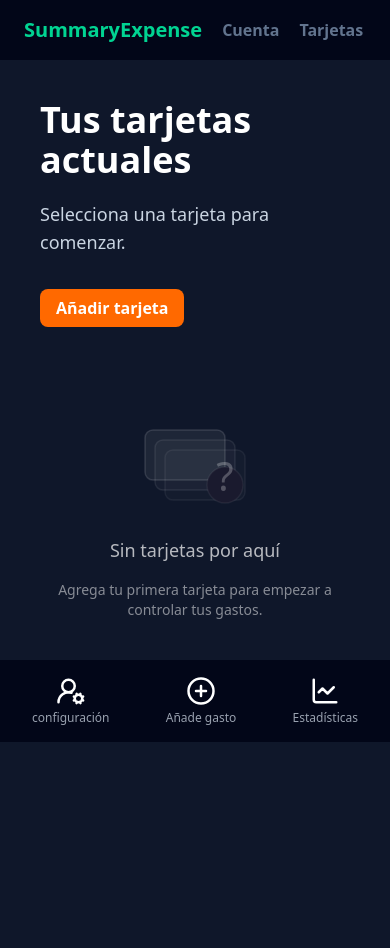
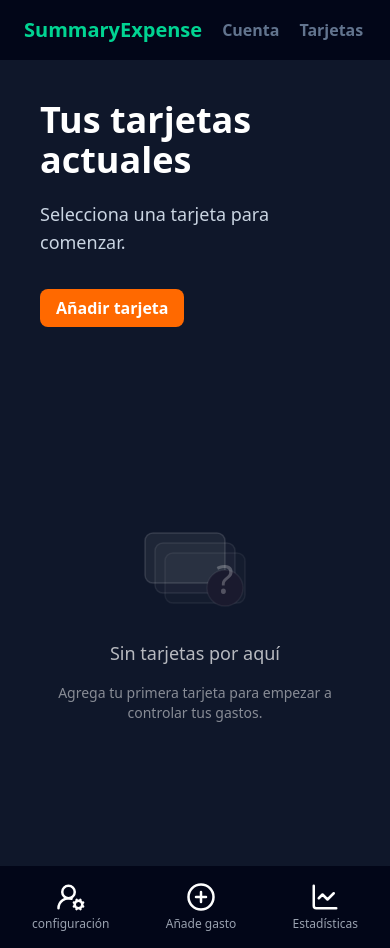
Before and after one commit to zeusCach/SummaryExpense, a React (Vite) app: page /tarjetas in a window 390 px wide. Before the commit the page ends 844 px from the top, so only its background shows below. Built offline with nearby package versions, Linux system fonts and the light colour scheme.

Commit message:
Correccion de UI

```diff
--- a/src/components/EmptyCards.jsx
+++ b/src/components/EmptyCards.jsx
@@ -1,7 +1,7 @@
 
 export default function EmptyCards() {
     return (
-        <div className="flex flex-col items-center justify-center px-5 py-10 gap-4">
+        <div className="flex flex-col items-center justify-center px- py-10 gap-4">
 
             <svg width="120" height="120" viewBox="0 0 120 120" fill="none" xmlns="http://www.w3.org/2000/svg">
                 <rect x="10" y="30" width="80" height="50" rx="8" fill="#ffffff10" stroke="#ffffff20" strokeWidth="1.5" />
--- a/src/pages/CardSection.jsx
+++ b/src/pages/CardSection.jsx
@@ -45,7 +45,10 @@ export default function CardSection() {
             { /* Si no hay tarjetas renderiza el componente de emptyCards */}
             {card.length === 0
                 ?
-                <EmptyCards />
+                <div className="flex flex-col items-center justify-center h-[60vh] md:max-h-max">
+                    <EmptyCards />
+                </div>
+
                 :
                 <div className="flex flex-wrap md:flex justify-center">
                     {card.map(cardItem => (
```
